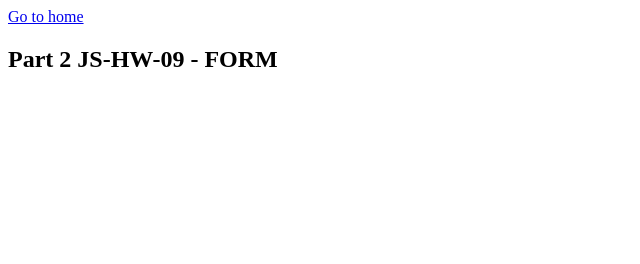
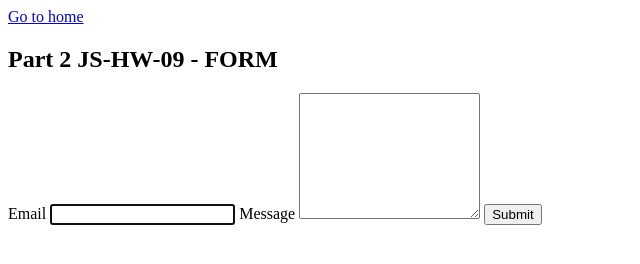
Before and after one commit to UrszulaBaranowska/goit-js-hw-09, a plain HTML site: page 02-feedback.html in a window 1280 px wide. Shown: the whole page, without its empty margins (0-640 px from the left). Drawn offline with Linux system fonts and the light colour scheme.

Commit message:
Deploying to gh-pages from @ UrszulaBaranowska/goit-js-hw-09@413ec11485a06b0d8996b7d2983059fc1c95271a 🚀

```diff
--- a/02-feedback.html
+++ b/02-feedback.html
@@ -12,6 +12,19 @@
       <a href="./index.html">Go to home</a>
       <h1>Part 2 JS-HW-09 - FORM</h1>
     </section>
+    <section>
+      <form class="feedback-form" autocomplete="off">
+        <label>
+          Email
+          <input type="email" name="email" autofocus />
+        </label>
+        <label>
+          Message
+          <textarea name="message" rows="8"></textarea>
+        </label>
+        <button type="submit">Submit</button>
+      </form>
+    </section>
 
   </body>
 </html>
```
